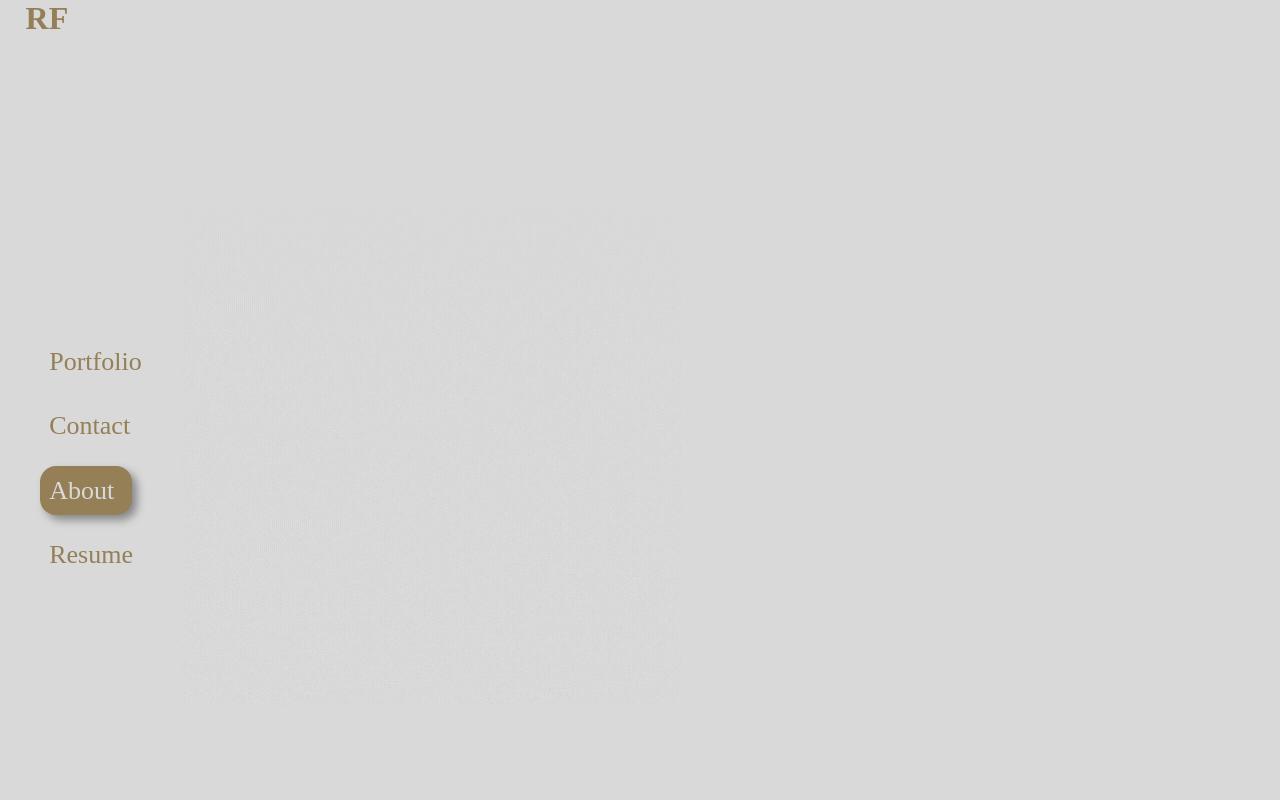
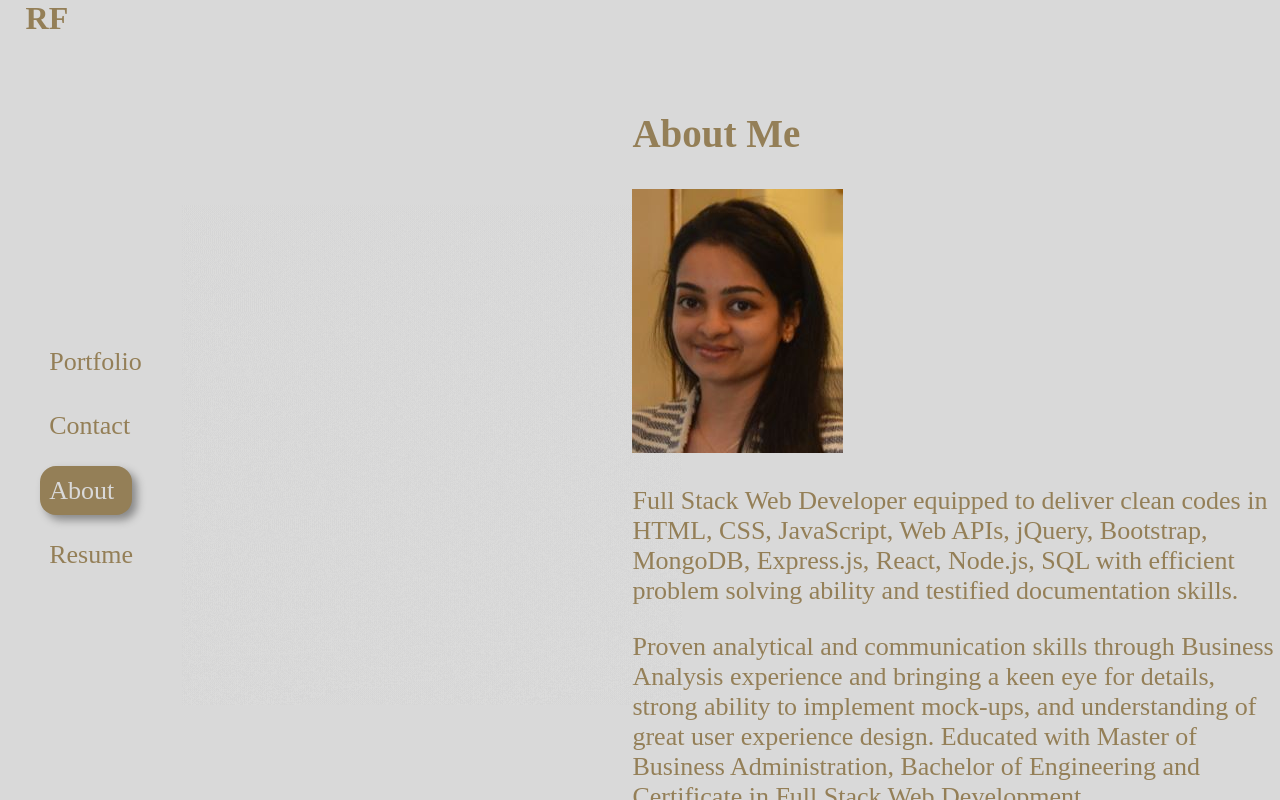
Before and after one commit to dfrancis-tech/react-portfolio, a React (Create React App) app: page / in a window 1280 px wide. Both pictures are taken after a click on the element "About". Shown: the top 800 px of the page. Built offline with nearby package versions, Linux system fonts and the light colour scheme.

Commit message:
create about me component

```diff
--- a/src/App.js
+++ b/src/App.js
@@ -3,6 +3,7 @@ import './App.css';
 import Home from './components/Home';
 import Nav from './components/Nav';
 import ContactForm from './components/Contact';
+import About from './components/About';
 
 function App() {
   const [navSelected, setNavSelected] = useState(false);
@@ -14,21 +15,28 @@ function App() {
     { name: 'Resume', description: 'Download my resume to know more about me!' }
   ]);
   const [currentCategory, setCurrentCategory] = useState(categories[0]);
+
   function categorySelected(name) {
 
     switch (name) {
        case "Contact":
            console.log(`${name} clicked`);
          return <ContactForm></ContactForm>;
+       case "About":
+           console.log(`${name} clicked`);
+         return <About/>;
        default:
          return;
      }
-};
+  };
+
   return (
     <div className="App">
-      <header >
+
+      <header>
         <h1 id="header-logo">RF</h1>
       </header>
+
       <main className="main">
         <Nav categories={categories}
         setCurrentCategory={setCurrentCategory}
@@ -36,6 +44,7 @@ function App() {
         <Home></Home>
         {categorySelected(currentCategory.name)}
       </main>
+
       <footer>
         <h2>Get your website built!</h2>
       <div id="social-media">
--- /dev/null
+++ b/src/components/About/index.js
@@ -0,0 +1,27 @@
+import React from 'react';
+import photo from '../assets/photo.jpg'
+
+
+function About() {
+    return (
+        <section className="about-me">
+            <h2>
+                About Me
+            </h2>
+            <div>
+            <img src={photo} alt="photo" id="photo"/>
+                <p id="bio-summary">
+                    Full Stack Web Developer equipped to deliver clean codes in HTML, CSS, JavaScript, Web APIs, jQuery,
+                    Bootstrap, MongoDB, Express.js, React, Node.js, SQL with efficient problem solving ability and testified
+                    documentation skills.
+                </p>
+                <p id="bio-summary">Proven analytical and communication skills through Business Analysis experience and bringing a keen
+                    eye for details, strong ability to implement mock-ups, and understanding of great user experience
+                    design. Educated with Master of Business Administration, Bachelor of Engineering and Certificate in Full Stack Web Development.
+                </p>
+            </div>
+        </section>
+    );
+}
+
+export default About;
```
Also changed, not shown: src/components/assets/photo.jpg (renamed from src/photo.jpg), 1 other file (tests, documents, lock files or other folders).
